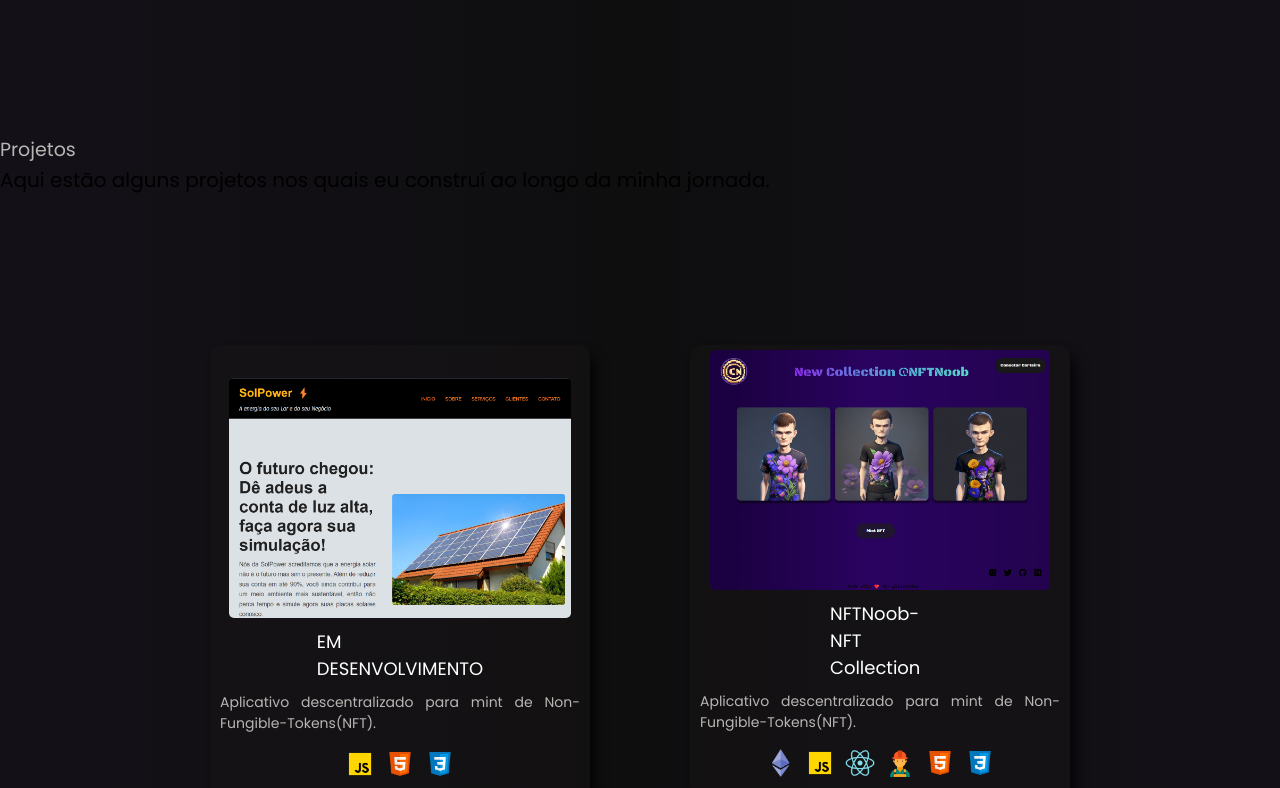
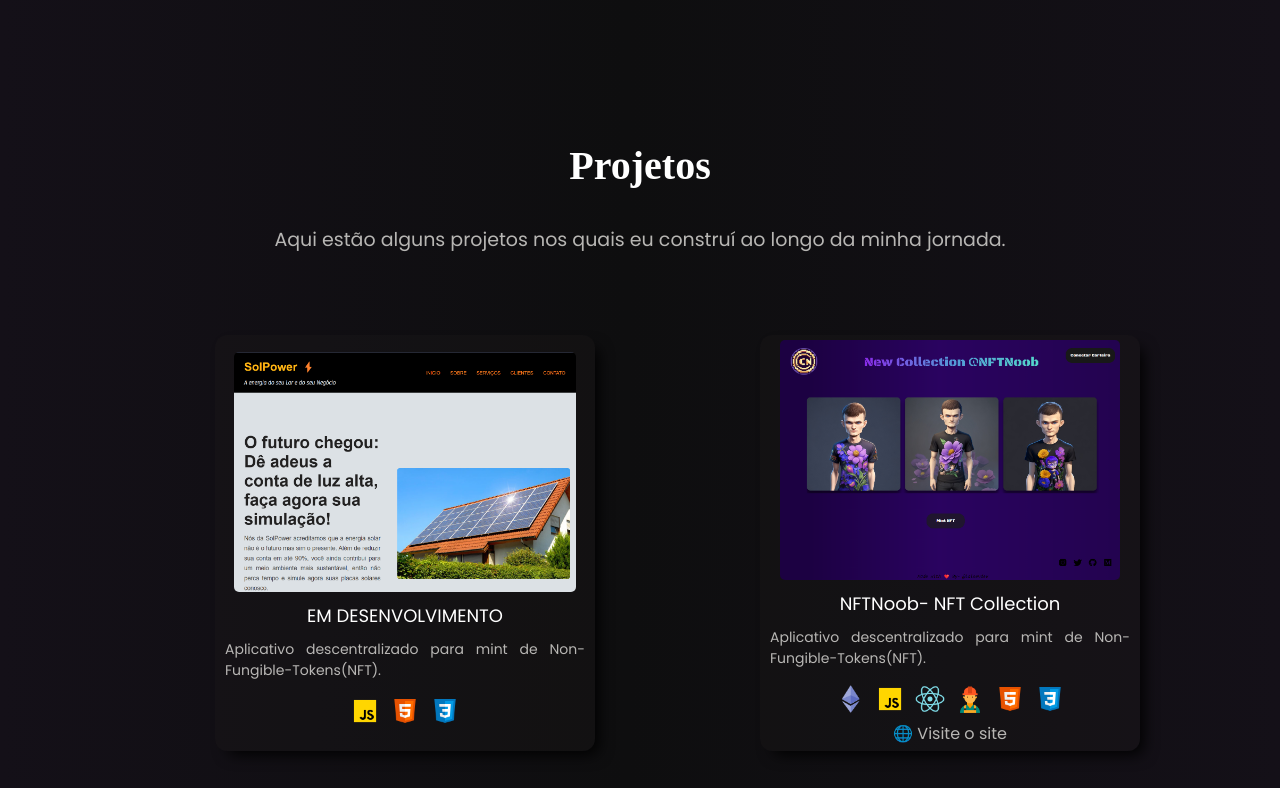
Before and after one commit to laisevdev/myPortfolio, a React (Vite) app: page / in a window 1280 px wide. Shown: the part 1480-2268 px from the top of the page. Built offline with nearby package versions, Linux system fonts and the light colour scheme.

Commit message:
[refactor]: style title and card

```diff
--- a/src/components/Projects/Project.css
+++ b/src/components/Projects/Project.css
@@ -1,33 +1,40 @@
+@import url('https://fonts.googleapis.com/css2?family=Roboto+Condensed&display=swap');
+
 * {
     padding: 0;
     margin: 0;
-    max-width:100vw;
 }
 
 .projects {
-    max-width:100vw;
+    max-width:1000px;
     display: grid;
-    grid-template-areas: "card card";
+    grid-template-areas:"h1proj h1proj"
+    "card card card";
+    grid-template-columns: 2fr 1fr;
     justify-content: center;
 
-    margin: 150px auto;
-    gap: 100px;
+    margin: 80px auto;
+    gap: 90px;
 }
 
-.projects h1 {
-    width: 100px;
+.titleproj h1{
+    color: #fff;
     display: flex;
+    margin: 0 auto 30px 0px;
+    text-align: center;
     justify-content: center;
-    border: 2px #81099f;
-    color: aqua;
+    font-size: 40px;
+    font-family: 'Robot Condensed';
+
 }
 
-.projects p {
-    display: inline-flex;
-    border: 2px #6d0434;
-    color: rgb(192, 7, 155);
+.titleproj p {
+    color: #e5e4e1c8;
+    display: flex;
+    text-align: center;
+    justify-content: center;
+    font-size: 19px;
 }
-
 
 .description {
     display: flex;
@@ -44,16 +51,10 @@
     font-size: 18px;
 }
 
-.description h1:hover {
-    color: #81099f;
-}
-
 .description p {
     color: #e5e4e1c8;
     font-size: 14px;
 }
-
-
 
 .card {
     grid-area: "card";
@@ -113,3 +114,20 @@
     max-width: 60px;
     height: 30px;
 }
+
+.card li {
+    list-style: none;
+}
+
+.card li a {
+    display: flex;
+    justify-content: center;
+    text-decoration: none;
+    font-size: 16px;
+    color: #e5e4e1c8;
+    margin: 0 auto;
+}
+
+.card li a:hover {
+    color: #81099f
+}
```
